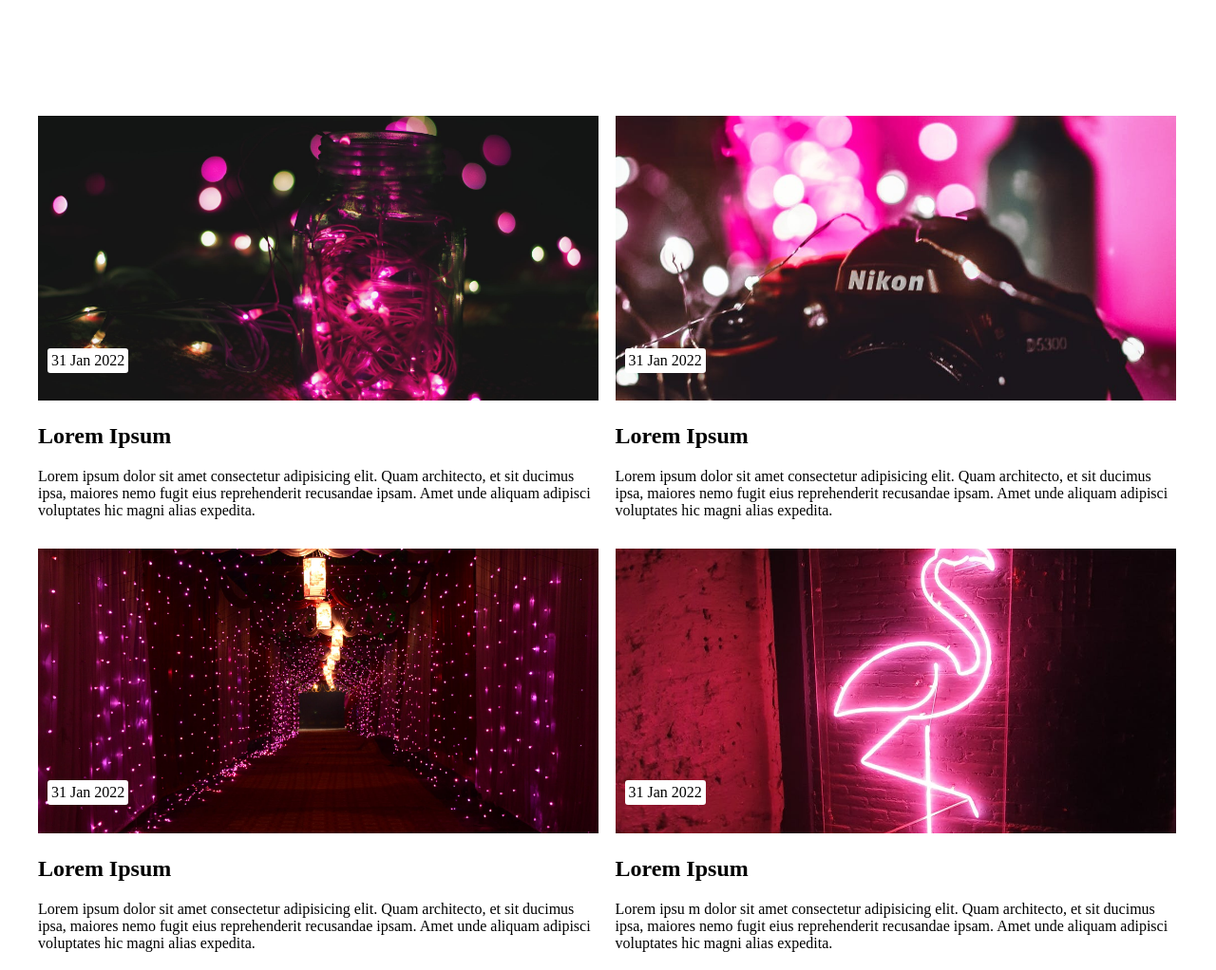
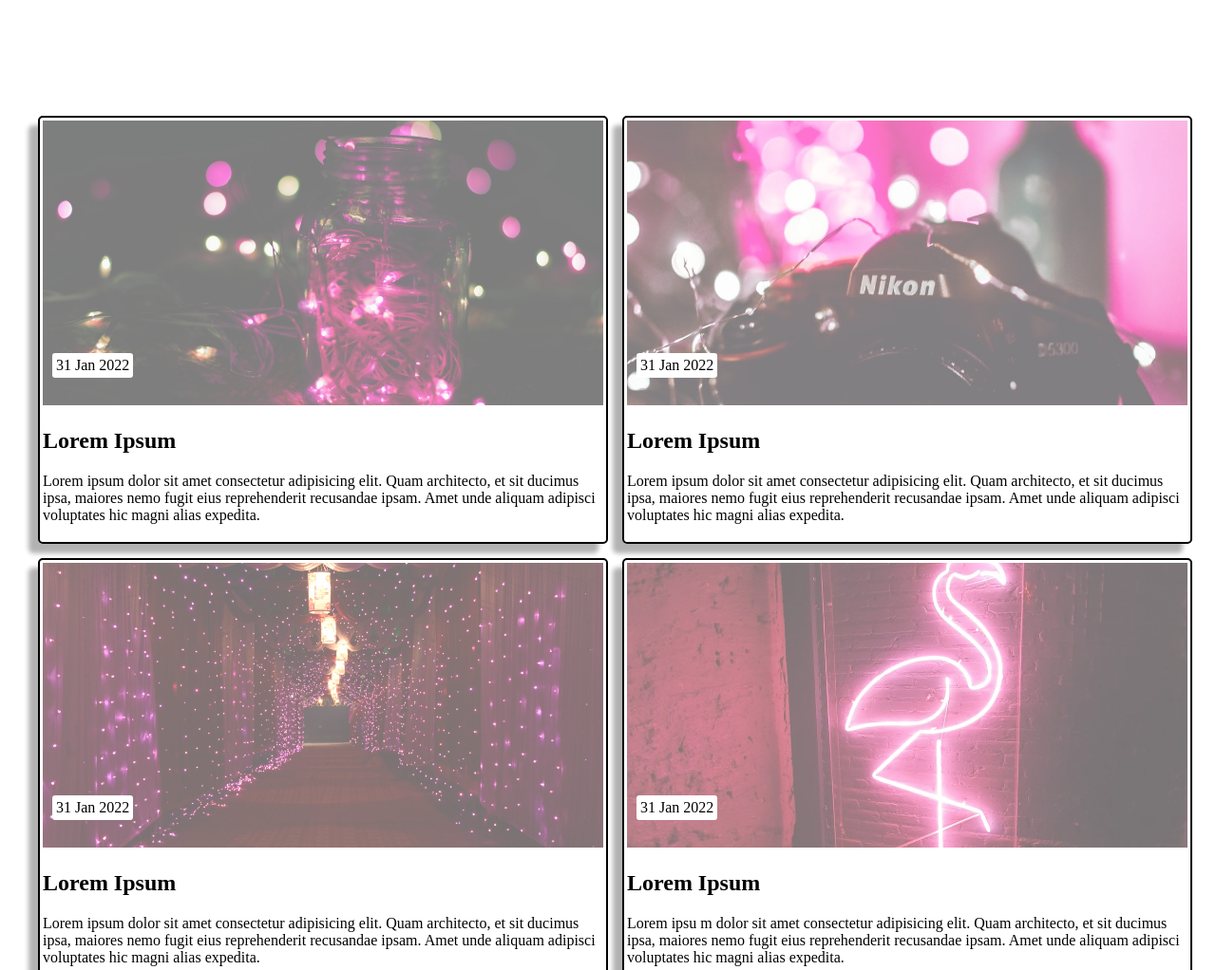
Before and after one commit to BobbaSet/Brief5_Simplon1, a website built with Parcel: page accueil.html in a window 1280 px wide. Shown: the part 640-1662 px from the top of the page at 95% size. Built offline with nearby package versions, Linux system fonts and the light colour scheme.

Commit message:
decoration

```diff
--- a/Sass/pages/_accueil.scss
+++ b/Sass/pages/_accueil.scss
@@ -11,6 +11,16 @@
 
     .grid-items{
         position: relative;
+        border: 2px solid black;
+        box-shadow: -10px 10px 5px rgba(0, 0, 0, 0.3);
+        border-radius: 5px;
+        padding: 3px;
+
+
+
+        img:hover{
+            filter: opacity(1);
+        }
 
         .para_grid{
             z-index: 1;
@@ -25,6 +35,8 @@
             object-fit: cover;
             width: 590px;
             height: 300px;
+            filter: opacity(0.55);
+            transition: 2s;
         }
     }
 
```
Also changed, not shown: Sass/main.css.
